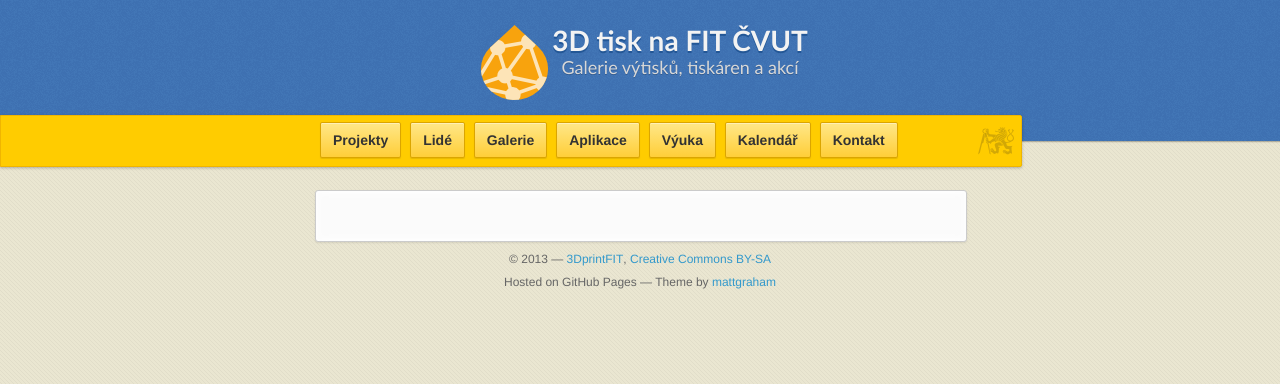
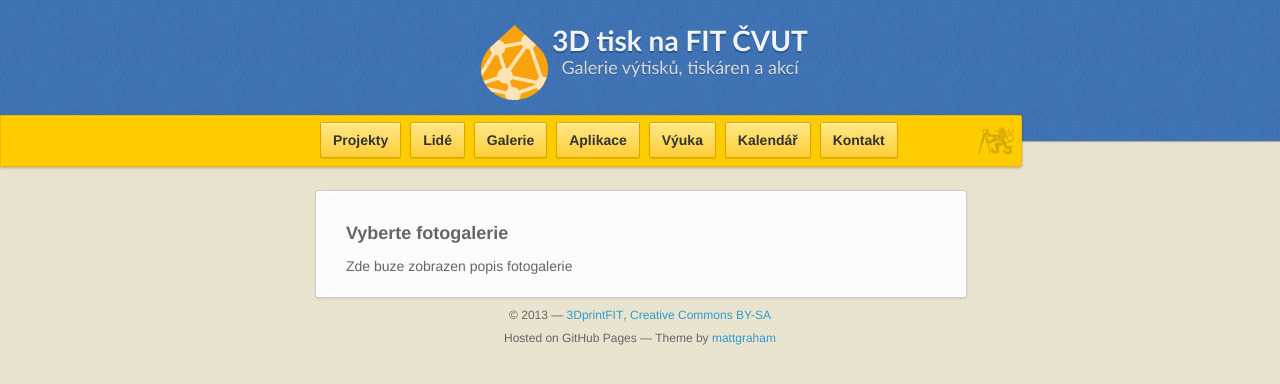
Before and after one commit to 3DprintFIT/3dprintfit.github.com, a Jekyll site: the page built from galerie.md, in a window 1280 px wide. Shown: the top 384 px of the page. Built offline with Jekyll 4.4.1, drawn with Linux system fonts in a browser that asks for light colours; nearby versions of some CDN libraries.

```diff
--- a/galerie.md
+++ b/galerie.md
@@ -3,8 +3,7 @@ title: Galerie výtisků, tiskáren a akcí
 layout: default
 ---
 
-<h3 id="picasaTitle"> </h3>
-<p id="picasaSubtitle"> </p>
+<script type="text/javascript">generateAlbumThumbs(albums, "albums");</script>
+<h3 id="picasaTitle">Vyberte fotogalerie</h3>
+<p id="picasaSubtitle">Zde buze zobrazen popis fotogalerie</p>
 <div id="picasaPhotos"> </div>
-<script type="text/javascript">loadPicasaAlbum("109925005030539246131","SlavnostniOtevreni");</script>
-<script type="text/javascript">loadPicasaAlbum("109925005030539246131","StavbaPrvniTiskarny");</script>
--- a/javascripts/picasa.js
+++ b/javascripts/picasa.js
@@ -1,3 +1,19 @@
+var albums = [
+{"url": "/photographs/yumaprison", "img": "https://lh4.googleusercontent.com/-jJRhrcIcHUM/Tg_DN8y-EjE/AAAAAAAACPo/lsiTpH96VLc/s160-c/YumaTerritorialPrison.jpg", "title": "Yuma Territorial Prison", "date": "Mar 17, 2011", "photos": "41"},
+
+{"url": "/photographs/newzealand", "img": "https://lh5.googleusercontent.com/-oW8UPf3FnzY/Tg-9GrCI_ME/AAAAAAAACJ4/5xd_AI7lOL8/s160-c/NewZealandLOTRTourDay15.jpg", "title": "New Zealand", "date": "Jul 24, 2010", "albums": "17"},
+
+{"url": "/photographs/canada", "img": "https://lh3.googleusercontent.com/-aS0O68kwLyM/Tg-NfjEyF0E/AAAAAAAABKE/fuFOX0DqZt8/s160-c/Whistler.jpg", "title": "Canada", "date": "Jan 20, 2009", "albums": "2"},
+
+{"url": "/photographs/adirondackcanoetrip", "img": "https://lh5.googleusercontent.com/-vMvgJwc0eCQ/Tg9zZr4UBJE/AAAAAAAABEk/pMgDq_MkXC4/s160-c/AdirondackCanoeTrip.jpg", "title": "Adirondack Canoe Trip", "date": "Aug 17, 2008", "photos": "64"},
+
+{"url": "/photographs/kwajalein", "img": "https://lh6.googleusercontent.com/-V61-B888xOA/Tf4i1Qdf6_E/AAAAAAAAA7g/UrFu0BnFyrw/s160-c/Kwajalein.jpg", "title": "Kwajalein", "date": "Jan 20, 2006", "photos": "80"},
+
+{"url": "/photographs/crosscountry", "img": "https://lh5.googleusercontent.com/-hEdze8ETYec/Tf4ihyCsQ9E/AAAAAAAAA7Q/ldFuxJXYm8A/s160-c/CrossCountry.jpg", "title": "Cross Country", "date": "Jul 23, 2005", "photos": "110"},
+
+{"url": "/photographs/hawaii", "img": "https://lh5.googleusercontent.com/-mZTwQaqY0as/TgKg5cr-3nE/AAAAAAAAA8E/w7OGq2AFRRk/s160-c/KauaIIliauNatureLoop.jpg", "title": "Hawai&#39;i", "date": "Feb 26, 2005", "albums": "19"}
+];
+
 function albumHtml(album) {
   var html = '<table style="width:164px; float: left;"><tr><td align="center" style="height:164px;">'
   html += '<a href=' + album.url + '><img src=' + album.img + ' width="160" height="160" style="margin:1px 0 0 4px;"></a>';
```
